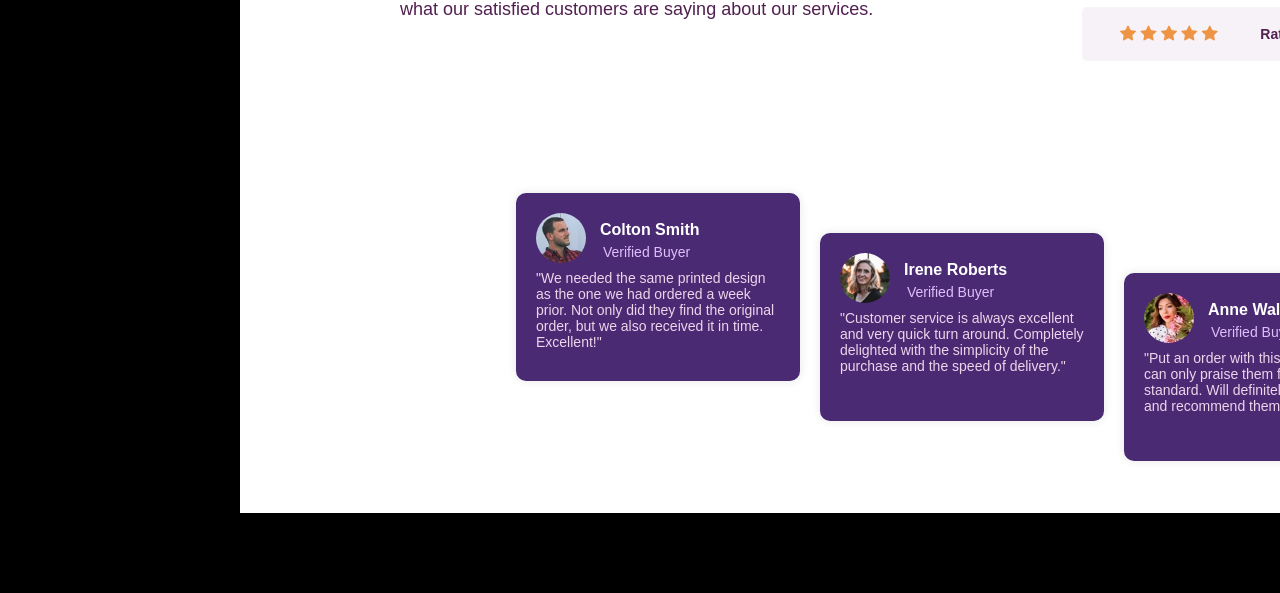
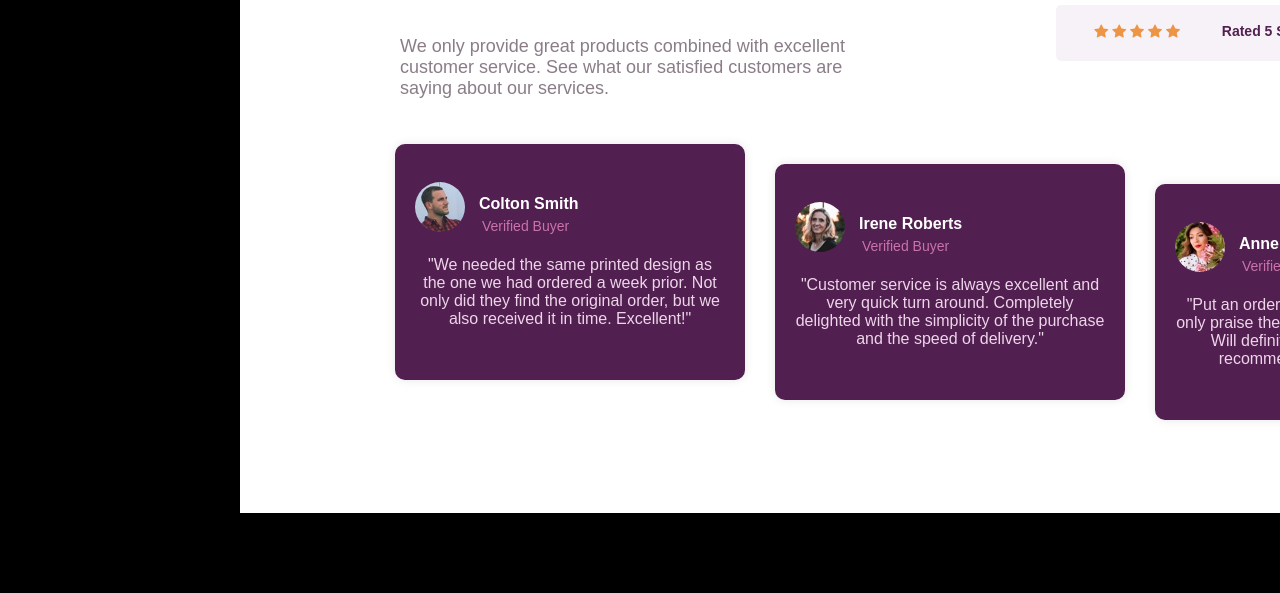
Before and after one commit to Marisolvice/social-proof-section-master, a plain HTML site: page index.html in a window 1280 px wide. Shown: the part 367-960 px from the top of the page. Drawn offline with nearby package versions, Linux system fonts and the light colour scheme.

Commit message:
Modificacion de medidas

```diff
--- a/styles.css
+++ b/styles.css
@@ -27,7 +27,7 @@ body {
   margin-left: 160px;
 }
 .sesion-titulo {
-  width: 50%;
+  width: 36%;
 }
 .sesion-titulo h1 {
   font-size: 50px;
@@ -36,13 +36,14 @@ body {
 
 .sesion-titulo p {
   font-size: 18px;
-  color: var(--color-sesion-reseñas);
+  color: #8a7d88;
   margin-bottom: 40px;
 }
 .sesion-calificaciones {
-  width: 50%;
+  width: 52%;
   margin-top: 66px;
-  font-weight: bold;
+  font-weight: bolder;
+  font-size: 14px;
 }
 
 .sesion-calificacion {
@@ -50,8 +51,9 @@ body {
   background-color: var(--color-sesion-calificacion);
   border-radius: 5px;
   padding: 18px 38px;
-  margin-top: 18px;
-  width: 392px;
+  margin-top: 16px;
+  width: 368px;
+  height: 20px;
 }
 
 .calificacion1 {
@@ -72,48 +74,53 @@ body {
 .sesion-reseñas {
   display: flex;
   justify-content: center;
-  gap: 20px;
+  gap: 30px;
+  margin-top: -128px;
+  margin-right: 24px;
 }
 .sesion-reseña {
-  background-color: #4b2a74;
+  background-color: var(--color-sesion-reseñas);
   color: #fff;
   padding: 20px;
   border-radius: 10px;
-  width: 244px;
-  height: 148px;
+  width: 310px;
+  height: 196px;
   box-shadow: 0 0 10px rgba(0, 0, 0, 0.1);
 }
 .sesion-reseña img {
   width: 50px;
   height: 50px;
   border-radius: 50%;
-  margin-bottom: 10px;
+  margin-top: 18px;
 }
 
 .sesion-reseña h3 {
   font-size: 16px;
   margin: -56px 64px 5px;
+  margin-top: -41px;
 }
 
 .sesion-reseña p {
   font-size: 14px;
-  color: #e0bff9;
+  color: #ca73aa;
   margin: 0 67px 10px;
 }
 
 .sesion-reseña blockquote {
-  font-size: 14px;
+  font-size: 16px;
   color: #eed5ea;
   margin: 0 0 10px;
+  text-align: center;
+  margin-top: 22px;
 }
 .reseña1 {
   transform: translateY(0px);
 }
 .reseña2 {
-  transform: translateY(40px);
+  transform: translateY(20px);
 }
 .reseña3 {
-  transform: translateY(80px);
+  transform: translateY(40px);
 }
 /* @media (max-width: 600px) {
   .cuerpo-principal {
```
